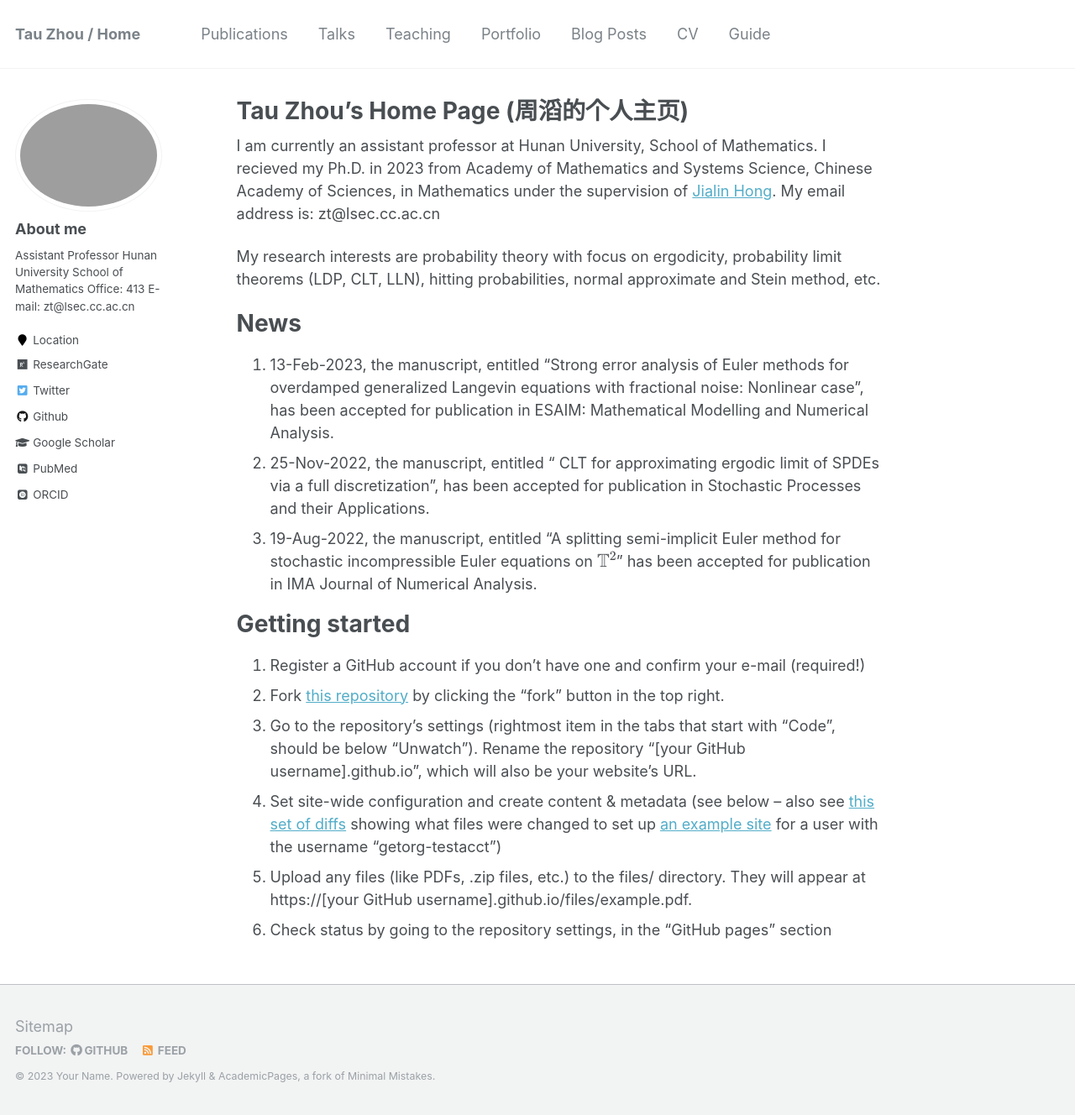
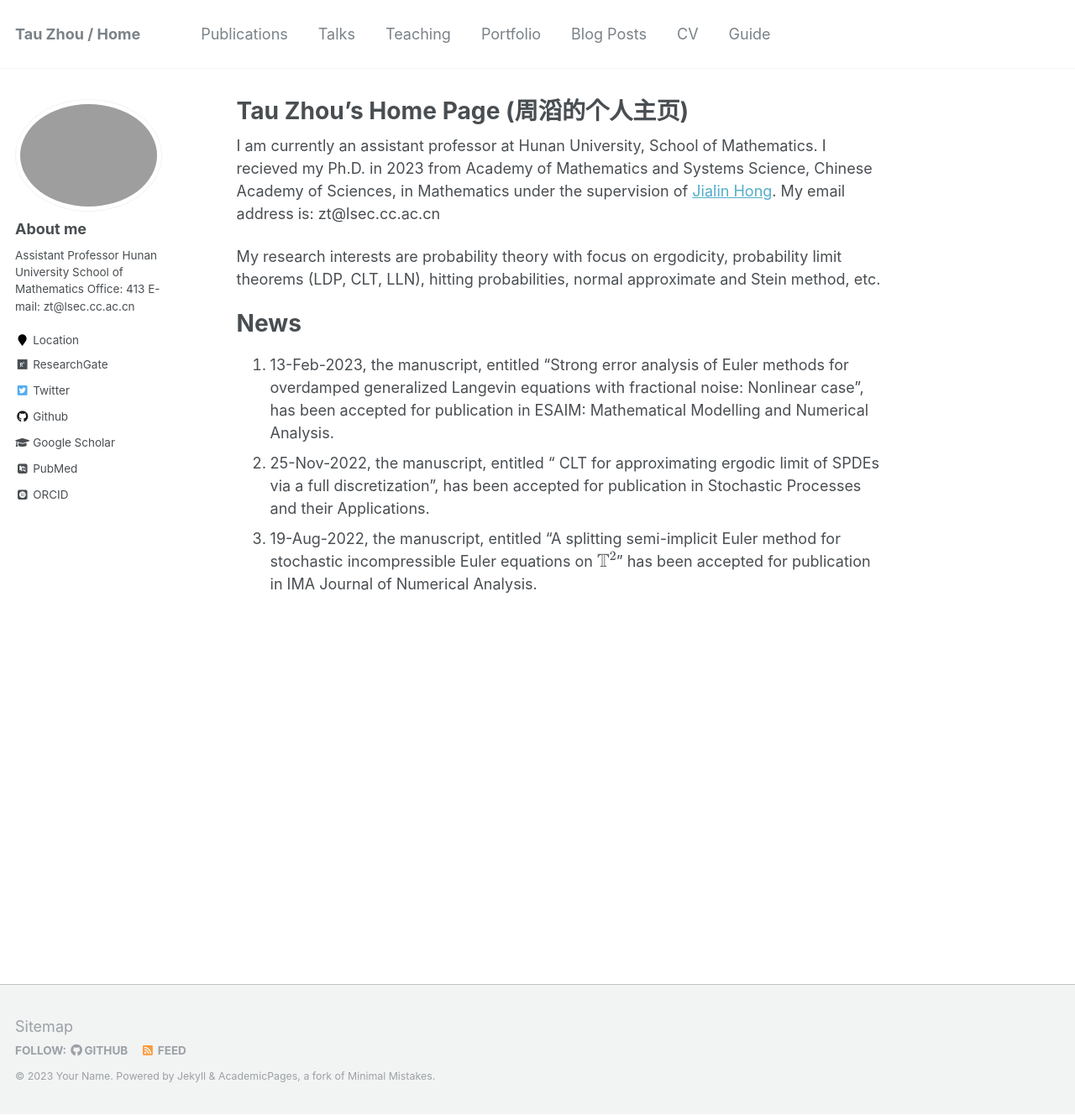
Before and after one commit to Tau-Zhou/Tau-Zhou.github.io, a Jekyll site: the page built from _pages/about.md, in a window 1280 px wide and 1328 px high. Shown: the whole window at 84% size. Built offline with Jekyll 4.4.1, drawn with Linux system fonts in a browser that asks for light colours; some web fonts are replaced; formulas are drawn with MathJax 3.

Commit message:
Update about.md

```diff
--- a/_pages/about.md
+++ b/_pages/about.md
@@ -18,14 +18,3 @@ News
 1. 13-Feb-2023, the manuscript, entitled "Strong error analysis of Euler methods for overdamped generalized Langevin equations with fractional noise: Nonlinear case", has been accepted for publication in ESAIM: Mathematical Modelling and Numerical Analysis.
 1. 25-Nov-2022, the manuscript, entitled " CLT for approximating ergodic limit of SPDEs via a full discretization", has been accepted for publication in Stochastic Processes and their Applications.
 1. 19-Aug-2022, the manuscript, entitled "A splitting semi-implicit Euler method for stochastic incompressible Euler equations on $\mathbb T^2$" has been accepted for publication in IMA Journal of Numerical Analysis.
-
-
-
-Getting started
-======
-1. Register a GitHub account if you don't have one and confirm your e-mail (required!)
-1. Fork [this repository](https://github.com/academicpages/academicpages.github.io) by clicking the "fork" button in the top right.
-1. Go to the repository's settings (rightmost item in the tabs that start with "Code", should be below "Unwatch"). Rename the repository "[your GitHub username].github.io", which will also be your website's URL.
-1. Set site-wide configuration and create content & metadata (see below -- also see [this set of diffs](http://archive.is/3TPas) showing what files were changed to set up [an example site](https://getorg-testacct.github.io) for a user with the username "getorg-testacct")
-1. Upload any files (like PDFs, .zip files, etc.) to the files/ directory. They will appear at https://[your GitHub username].github.io/files/example.pdf.
-1. Check status by going to the repository settings, in the "GitHub pages" section
```
